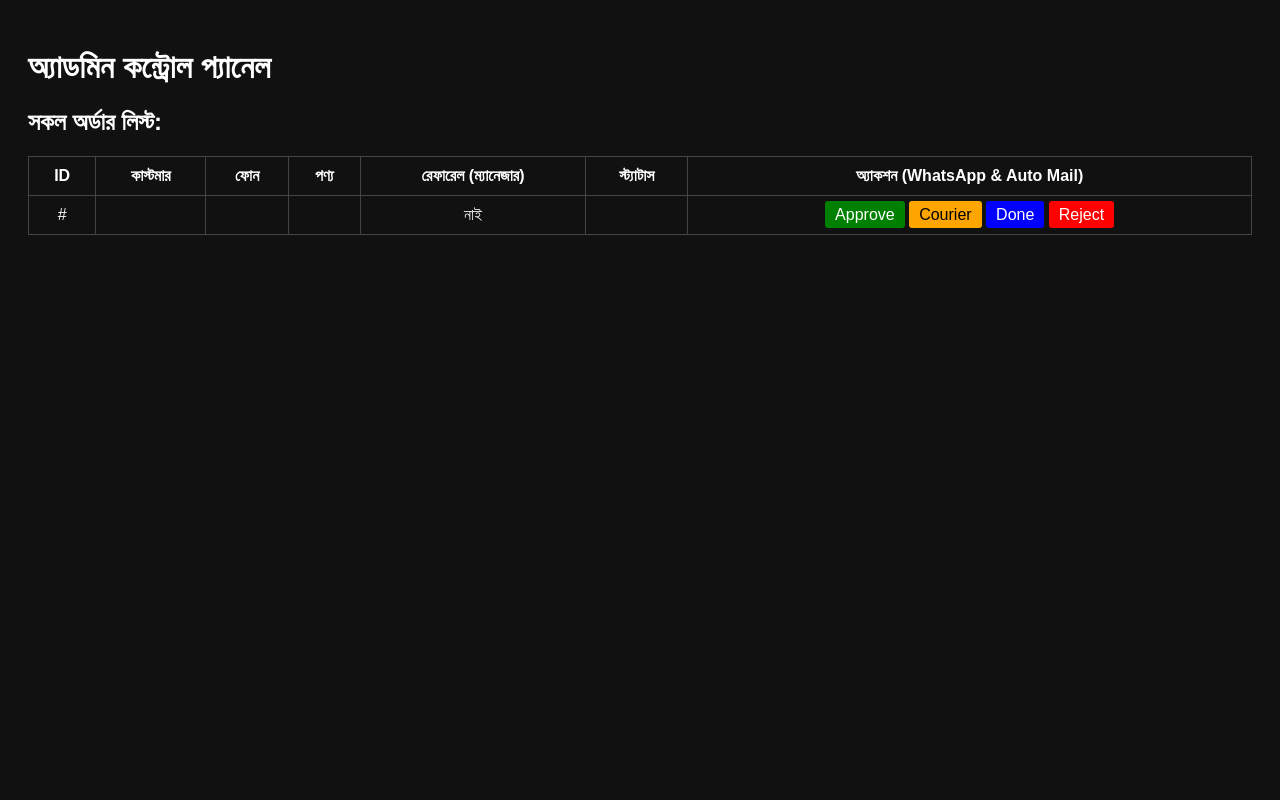
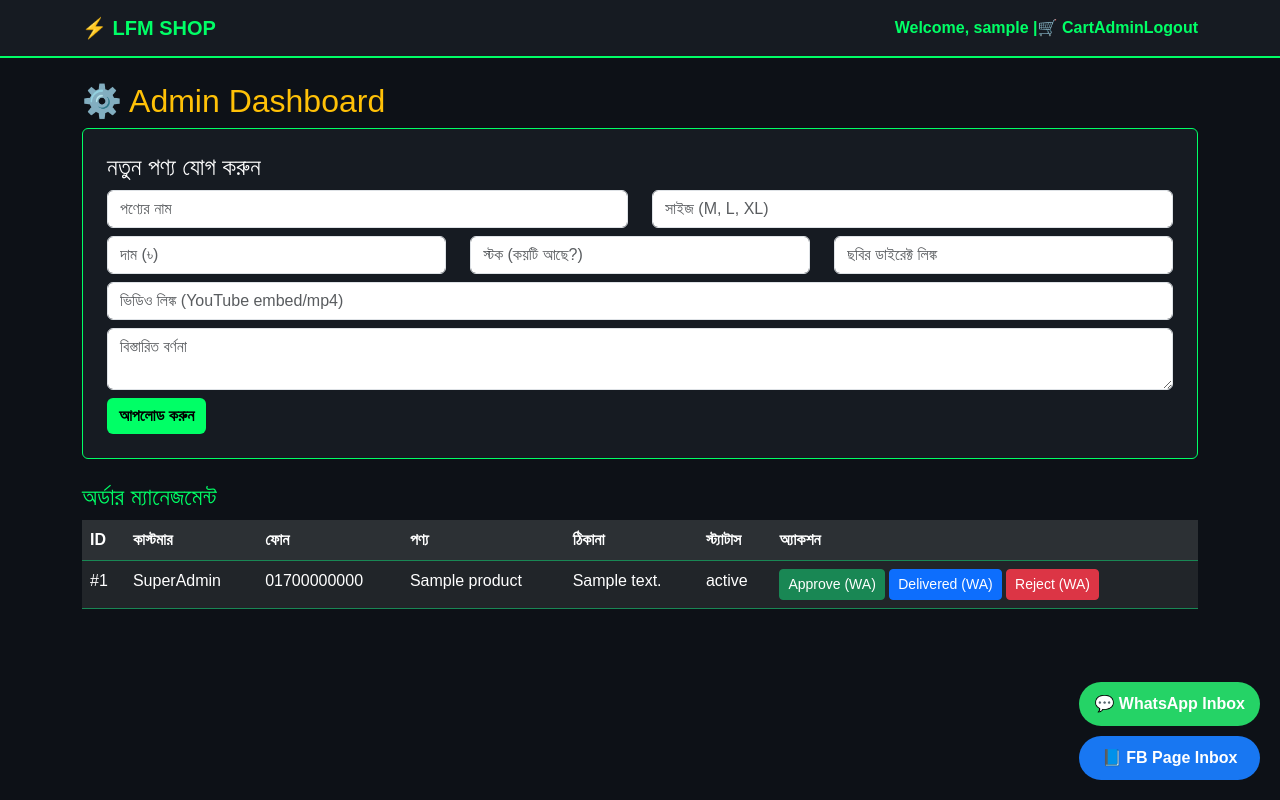
Before and after one commit to lfm2026/lfm-shop, a Flask app: page /admin in a window 1280 px wide. Run offline with Flask 3, Linux system fonts and the light colour scheme; the visitor is signed in with stand-in values (Sample User, id 1); data comes from the database, SQL or seed files in the repository; tables that the repository leaves empty hold one stand-in row (values such as "Sample post").

Commit message:
Update admin.html

```diff
--- a/templates/admin.html
+++ b/templates/admin.html
@@ -1,46 +1,38 @@
-<!DOCTYPE html>
-<html lang="bn">
-<head>
-    <meta charset="UTF-8">
-    <title>Admin Dashboard</title>
-    <style>
-        body { background: #111; color: #fff; font-family: sans-serif; padding: 20px; }
-        table { width: 100%; border-collapse: collapse; margin-top: 20px; }
-        th, td { border: 1px solid #444; padding: 10px; text-align: center; }
-        .btn-approve { background: green; color: #fff; padding: 5px 10px; text-decoration: none; border-radius: 3px; }
-        .btn-reject { background: red; color: #fff; padding: 5px 10px; text-decoration: none; border-radius: 3px; }
-    </style>
-</head>
-<body>
-    <h1>অ্যাডমিন কন্ট্রোল প্যানেল</h1>
+{% extends "base.html" %}
+{% block content %}
+<h2 class="text-warning">⚙️ Admin Dashboard</h2>
 
-    <h2>সকল অর্ডার লিস্ট:</h2>
-    <table>
+<div class="card p-4 mb-4">
+    <h4>নতুন পণ্য যোগ করুন</h4>
+    <form method="POST">
+        <input type="hidden" name="action" value="add_product">
+        <div class="row">
+            <div class="col-md-6 mb-2"><input type="text" name="name" class="form-control" placeholder="পণ্যের নাম" required></div>
+            <div class="col-md-6 mb-2"><input type="text" name="size" class="form-control" placeholder="সাইজ (M, L, XL)"></div>
+            <div class="col-md-4 mb-2"><input type="number" name="price" class="form-control" placeholder="দাম (৳)" required></div>
+            <div class="col-md-4 mb-2"><input type="number" name="stock" class="form-control" placeholder="স্টক (কয়টি আছে?)" required></div>
+            <div class="col-md-4 mb-2"><input type="text" name="image" class="form-control" placeholder="ছবির ডাইরেক্ট লিঙ্ক" required></div>
+            <div class="col-md-12 mb-2"><input type="text" name="video" class="form-control" placeholder="ভিডিও লিঙ্ক (YouTube embed/mp4)"></div>
+            <div class="col-md-12 mb-2"><textarea name="description" class="form-control" placeholder="বিস্তারিত বর্ণনা"></textarea></div>
+        </div>
+        <button type="submit" class="btn btn-custom">আপলোড করুন</button>
+    </form>
+</div>
+
+<h4>অর্ডার ম্যানেজমেন্ট</h4>
+<table class="table table-dark table-striped border-success">
     <tr>
-            <th>ID</th>
-            <th>কাস্টমার</th>
-            <th>ফোন</th>
-            <th>পণ্য</th>
-            <th>রেফারেল (ম্যানেজার)</th>
-            <th>স্ট্যাটাস</th>
-            <th>অ্যাকশন (WhatsApp & Auto Mail)</th>
+        <th>ID</th><th>কাস্টমার</th><th>ফোন</th><th>পণ্য</th><th>ঠিকানা</th><th>স্ট্যাটাস</th><th>অ্যাকশন</th>
     </tr>
-        {% for order in orders %}
+    {% for o in orders %}
     <tr>
-            <td>#{{ order.order_id }}</td>
-            <td>{{ order.customer_name }}</td>
-            <td>{{ order.phone }}</td>
-            <td>{{ order.product }}</td>
-            <td>{{ order.ref_manager if order.ref_manager else 'নাই' }}</td>
-            <td><b>{{ order.status }}</b></td>
+        <td>#{{ o[0] }}</td><td>{{ o[1] }}</td><td>{{ o[2] }}</td><td>{{ o[3] }}</td><td>{{ o[4] }}</td><td>{{ o[5] }}</td>
         <td>
-                <a href="/admin/update-status/{{ order.order_id }}/Approved" class="btn-approve">Approve</a>
-                <a href="/admin/update-status/{{ order.order_id }}/In-Courier" style="background: orange; color:#000;" class="btn-approve">Courier</a>
-                <a href="/admin/update-status/{{ order.order_id }}/Done" style="background: blue;" class="btn-approve">Done</a>
-                <a href="/admin/update-status/{{ order.order_id }}/Rejected" class="btn-reject">Reject</a>
+            <a href="/admin/update_order/{{ o[0] }}/Approved" class="btn btn-sm btn-success">Approve (WA)</a>
+            <a href="/admin/update_order/{{ o[0] }}/Delivered" class="btn btn-sm btn-primary">Delivered (WA)</a>
+            <a href="/admin/update_order/{{ o[0] }}/Rejected" class="btn btn-sm btn-danger">Reject (WA)</a>
         </td>
     </tr>
     {% endfor %}
 </table>
-</body>
-</html>
+{% endblock %}
```
Lines whose indentation alone changed are shown as unchanged.
